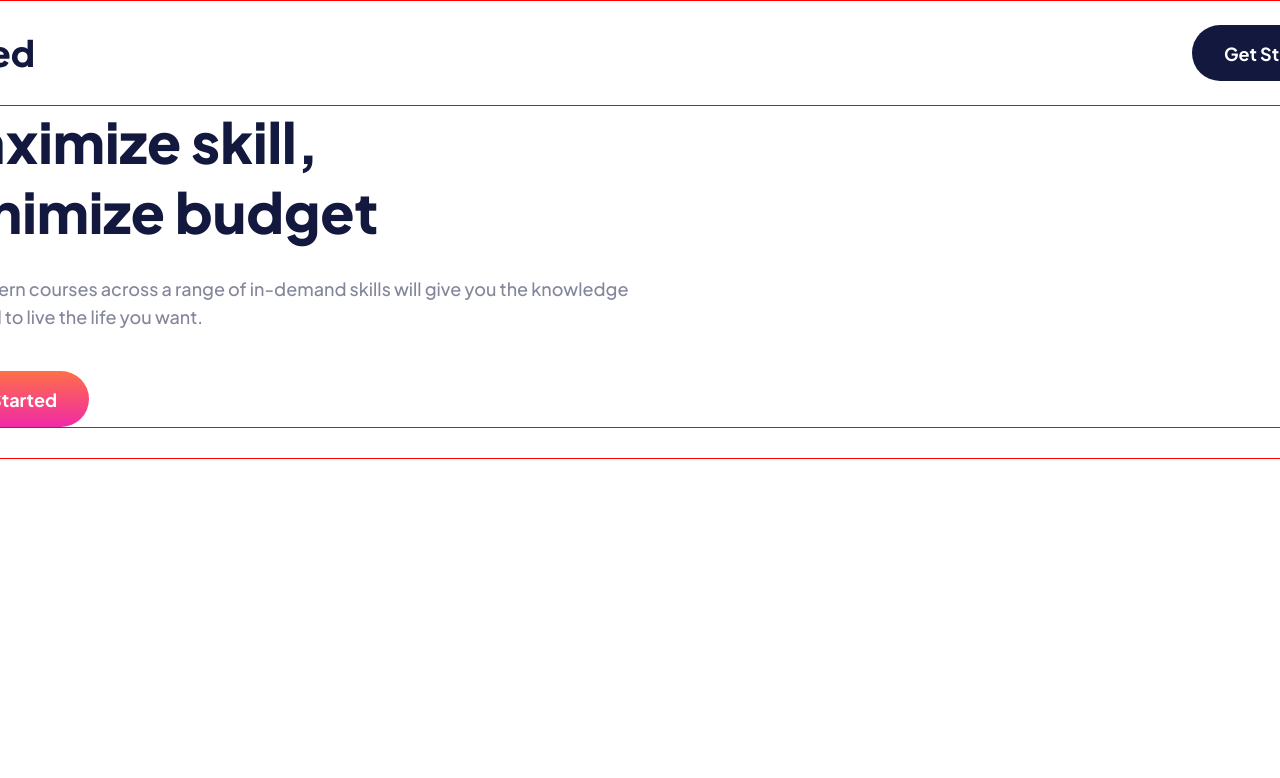
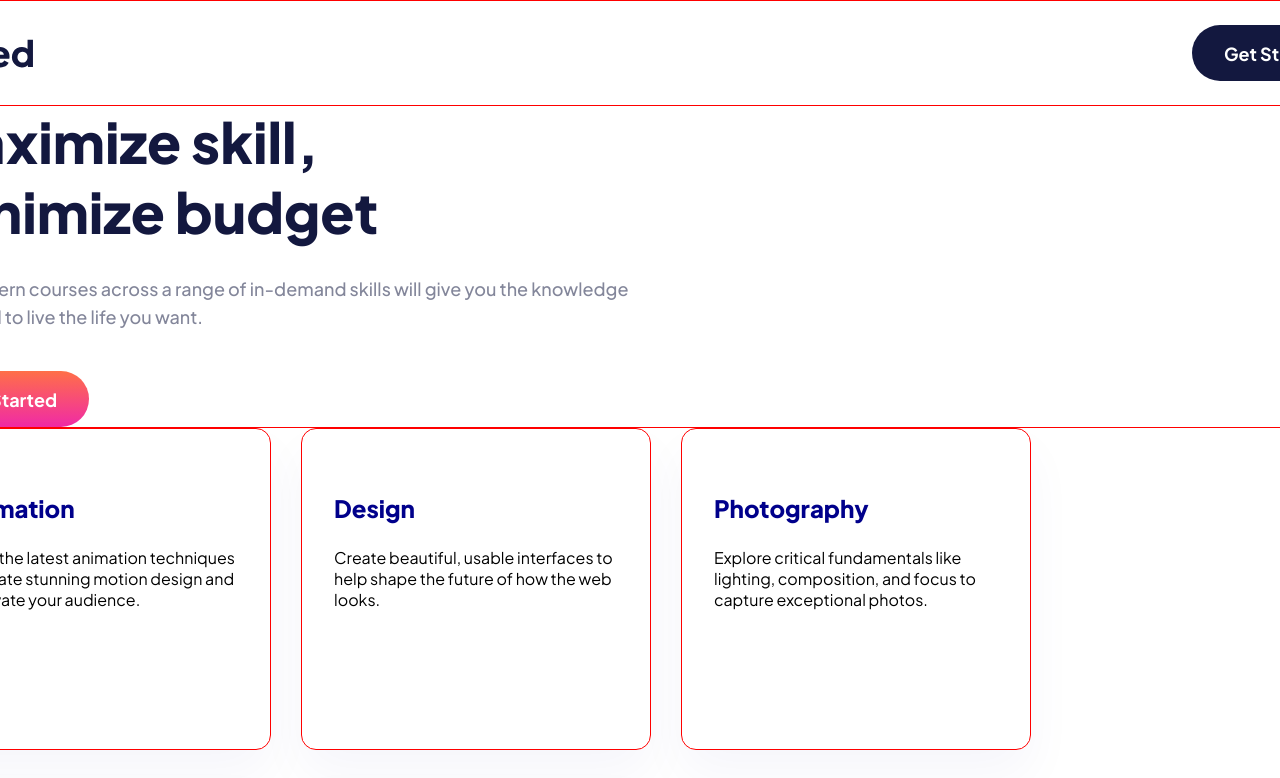
Before and after one commit to EdwinSch/react-elearning-landingpage, a React (Vite) app: page / in a window 1280 px wide. Shown: the top 778 px of the page. Built offline with nearby package versions, Linux system fonts and the light colour scheme.

Commit message:
style: grid + cards

```diff
--- a/src/components/Grid.jsx
+++ b/src/components/Grid.jsx
@@ -1,7 +1,12 @@
+import { usps } from "../data";
+import Tile from "./Tile";
+
 const Grid = () => {
   return (
     <section className="grid-container">
-      <h2>hello</h2>
+      {usps.map((usp) => {
+        return <Tile key={usp.id} {...usp} />;
+      })}
     </section>
   );
 };
--- /dev/null
+++ b/src/components/Tile.jsx
@@ -0,0 +1,10 @@
+const Tile = ({ image, title, text }) => {
+  return (
+    <article className="tile">
+      <h2>{title}</h2>
+      <p>{text}</p>
+    </article>
+  );
+};
+
+export default Tile;
--- a/src/data.js
+++ b/src/data.js
@@ -1,36 +1,36 @@
 import iconAnimation from "./assets/icon-animation.svg";
 import iconDesign from "./assets/icon-design.svg";
 import iconPhotography from "./assets/icon-photography.svg";
-import iconCrypto from "./assets/icon-cryto.svg";
+import iconCrypto from "./assets/icon-crypto.svg";
 import iconBusiness from "./assets/icon-business.svg";
 
 export const usps = [
   {
-    key: 1,
+    id: 1,
     image: iconAnimation,
     title: "animation",
     text: "Learn the latest animation techniques to create stunning motion design and captivate your audience.",
   },
   {
-    key: 2,
+    id: 2,
     image: iconDesign,
     title: "design",
     text: "Create beautiful, usable interfaces to help shape the future of how the web looks.",
   },
   {
-    key: 3,
+    id: 3,
     image: iconPhotography,
     title: "photography",
     text: "Explore critical fundamentals like lighting, composition, and focus to capture exceptional photos.",
   },
   {
-    key: 4,
+    id: 4,
     image: iconCrypto,
     title: "crypto",
     text: "All you need to know to get started investing in crypto. Go from beginner to advanced with this 54 hour course.",
   },
   {
-    key: 5,
+    id: 5,
     image: iconBusiness,
     title: "business",
     text: "A step-by-step playbook to help you start, scale, and sustain your business without outside investment.",
--- a/src/styles/main.scss
+++ b/src/styles/main.scss
@@ -105,3 +105,30 @@ header {
     }
   }
 }
+
+//-- Grid/Tile styles
+
+.grid-container {
+  display: flex;
+  flex-wrap: wrap;
+  gap: 30px;
+
+  .tile {
+    border: $inspect;
+    padding: 0 32px;
+
+    padding-top: 64px;
+    width: 350px;
+    height: 322px;
+    border-radius: 15px;
+    box-shadow: 0px 25px 50px 0px rgba(6, 22, 141, 0.04);
+
+    h2 {
+      margin-bottom: 24px;
+      font-size: 1.5rem;
+      color: darkblue;
+      font-weight: 800;
+      text-transform: capitalize;
+    }
+  }
+}
```
